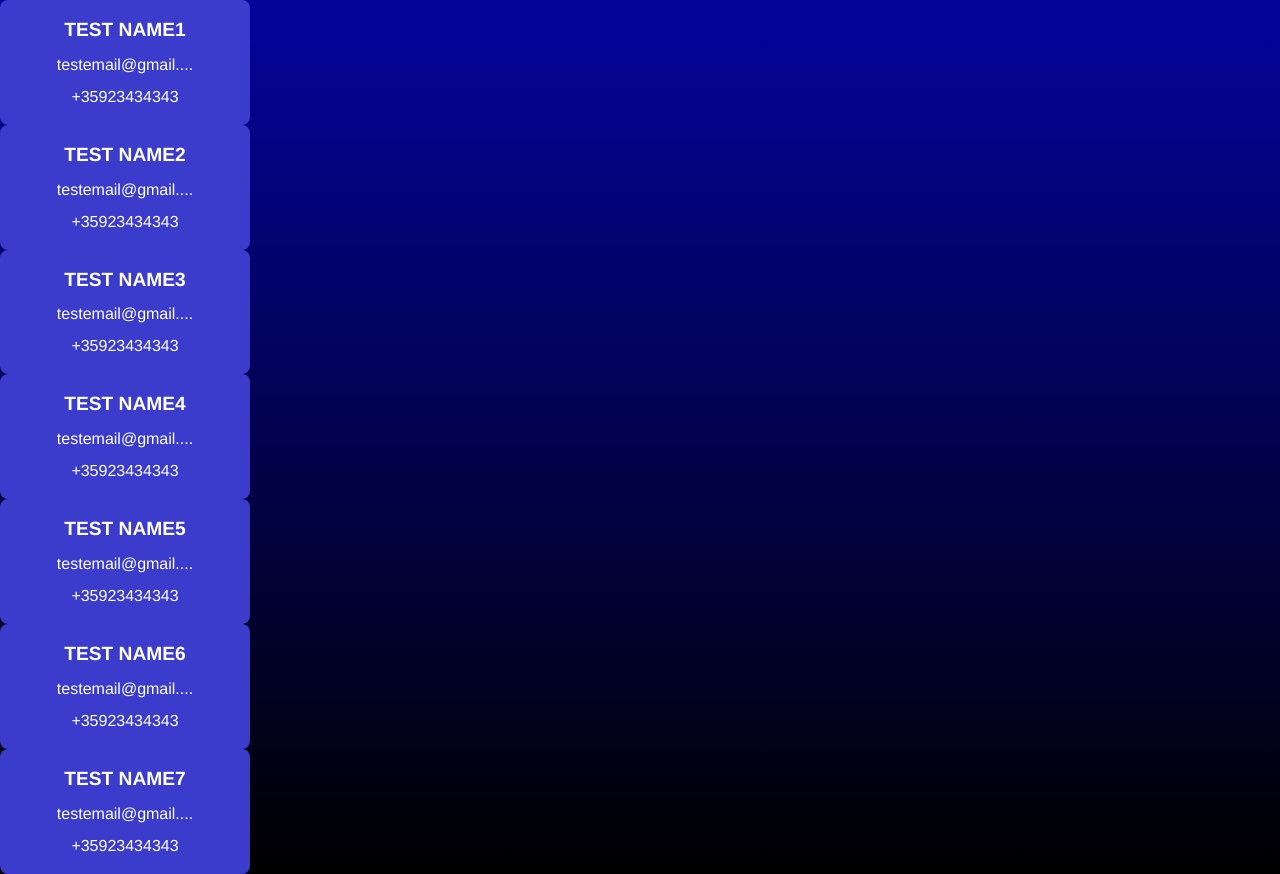
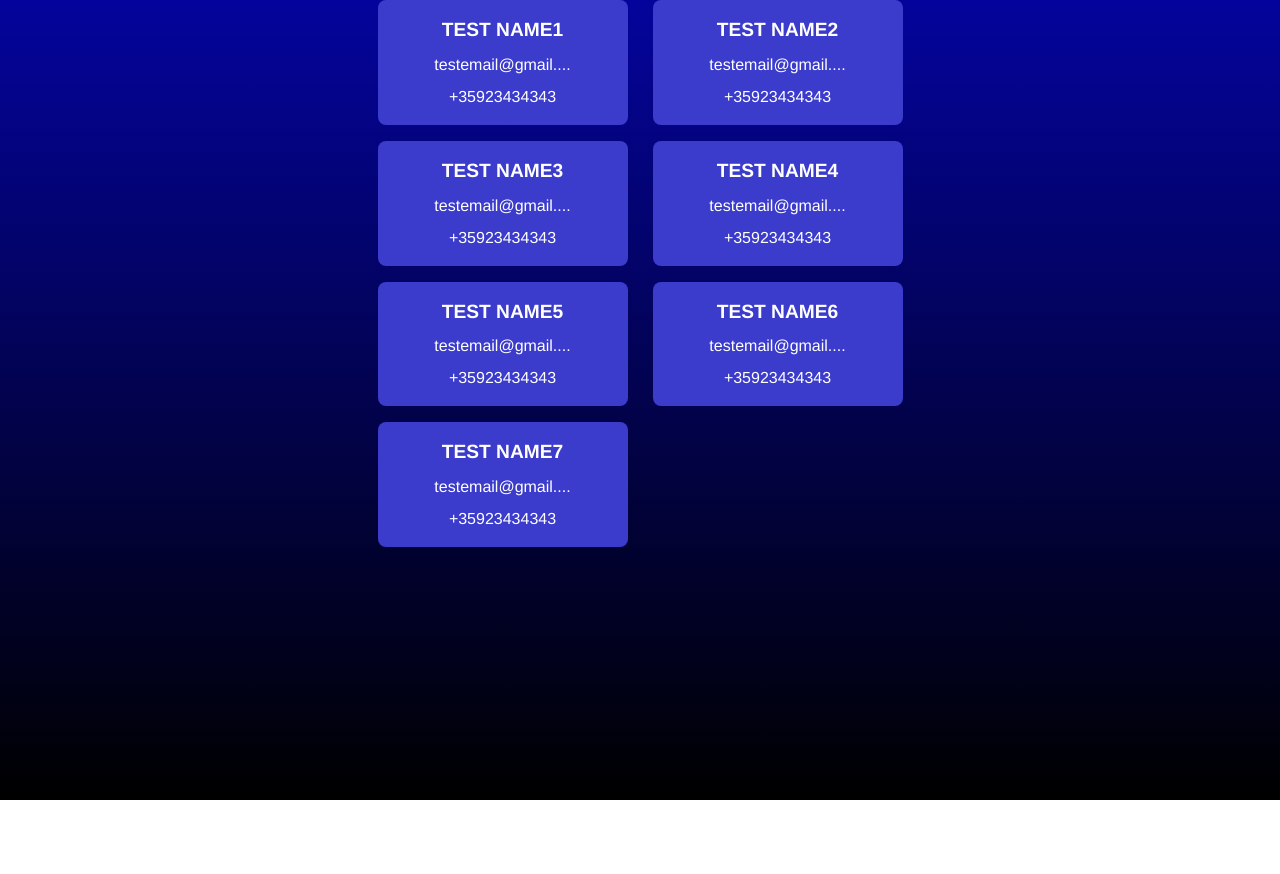
Before and after one commit to DimitarStefan0v/Phonebook, a React (Vite) app: page / in a window 1280 px wide. After the commit the page ends 800 px from the top, so only its background shows below. Built offline with nearby package versions, Linux system fonts and the light colour scheme.

Commit message:
Add grid for contacts list

```diff
--- a/src/components/ContactsList/ContactsList.jsx
+++ b/src/components/ContactsList/ContactsList.jsx
@@ -1,8 +1,10 @@
 import Contact from '../Contact/Contact';
+
+import classes from './ContactsList.module.css';
 
 const ContactsList = ({ contacts }) => {
 	return (
-		<div>
+		<div className={classes.contacts}>
 			{contacts.map((contact) => (
 				<Contact key={contact.name} contact={contact} />
 			))}
--- /dev/null
+++ b/src/components/ContactsList/ContactsList.module.css
@@ -0,0 +1,15 @@
+.contacts {
+	width: 300px;
+	display: grid;
+	place-items: center;
+	grid-template-columns: 1fr;
+	row-gap: 1rem;
+    margin: 0 auto;
+}
+
+@media (width >= 550px) {
+	.contacts {
+        width: 550px;
+		grid-template-columns: repeat(2, 1fr);
+	}
+}
```
